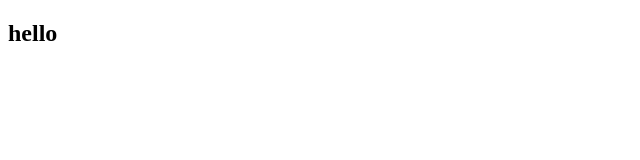
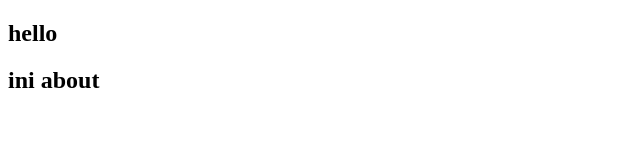
Before and after one commit to kikuk24/ini_project, a plain HTML site: page index.html in a window 1280 px wide. Shown: the whole page, without its empty margins (0-640 px from the left). Drawn offline with Linux system fonts and the light colour scheme.

Commit message:
add section about

```diff
--- a/index.html
+++ b/index.html
@@ -9,5 +9,8 @@
     <section class="hero">
         <h1>hello</h1>
     </section>
+    <section class="about">
+        <h1>ini about</h1>
+    </section>
 </body>
 </html>
```
